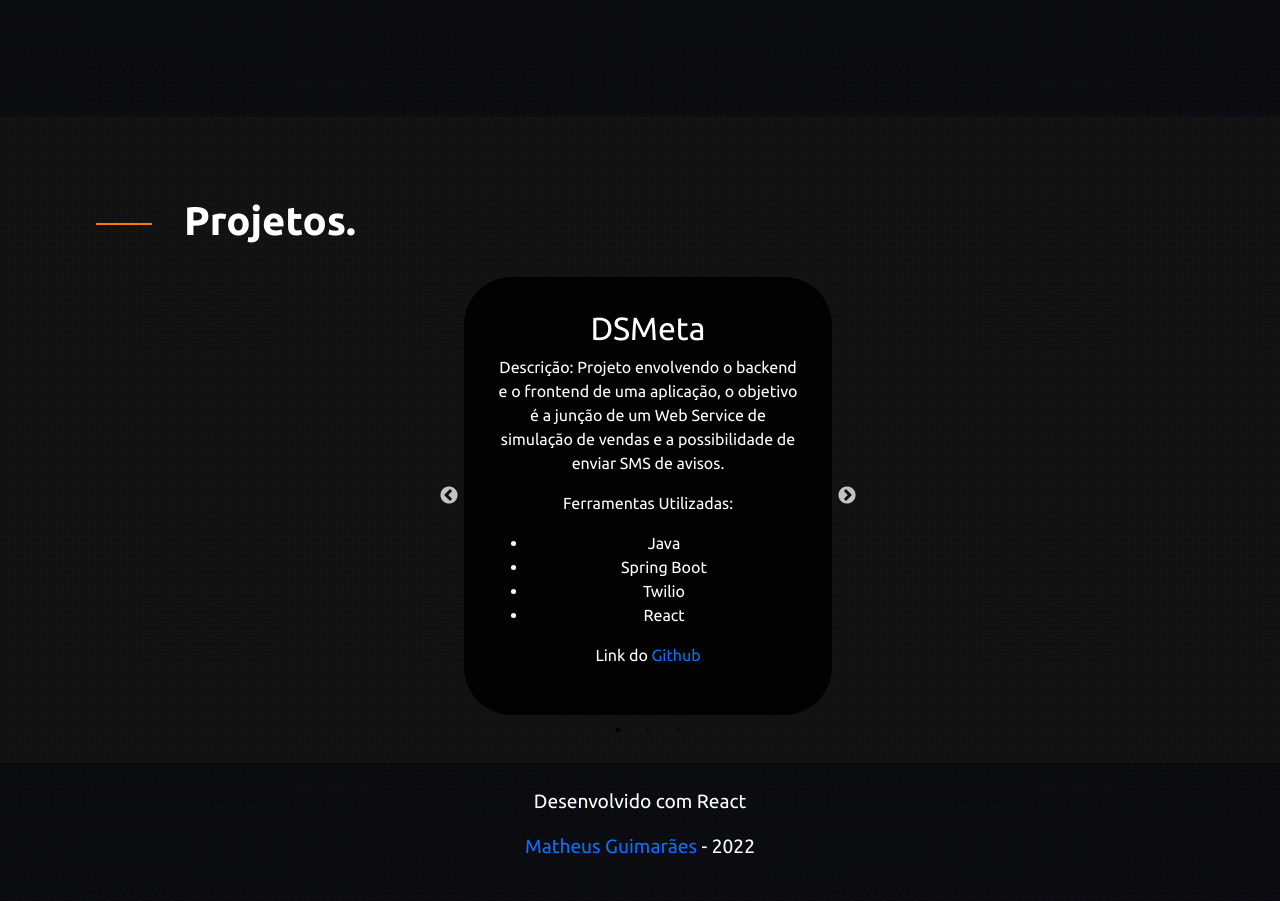
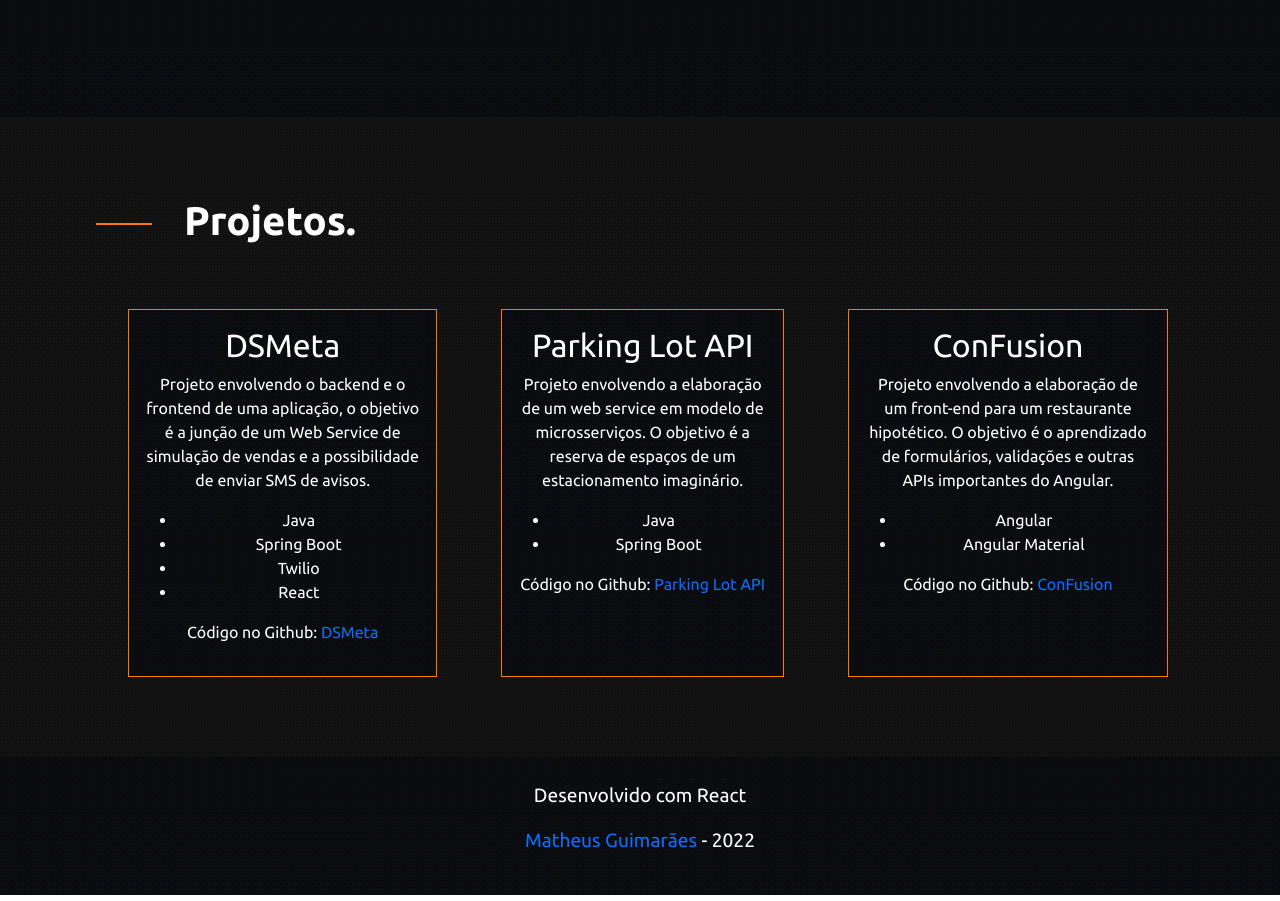
Before and after one commit to MatheusGamasG/portfolio, a React (Create React App) app: page / in a window 1280 px wide. Shown: the part 2336-3237 px from the top of the page. Built offline with nearby package versions, Linux system fonts and the light colour scheme.

Commit message:
Removendo carrossel e adicionando cards no lugar

```diff
--- a/package.json
+++ b/package.json
@@ -9,8 +9,6 @@
     "react": "^17.0.2",
     "react-dom": "^17.0.2",
     "react-scripts": "5.0.0",
-    "react-slick": "^0.29.0",
-    "slick-carousel": "^1.8.1",
     "styled-components": "^5.3.5",
     "web-vitals": "^2.1.4"
   },
--- a/src/Carousel/index.js
+++ /dev/null
@@ -1,65 +0,0 @@
-import "slick-carousel/slick/slick.css";
-import "slick-carousel/slick/slick-theme.css";
-import React from "react";
-import styled from "styled-components";
-import Slider from "react-slick";
-
-export default function SimpleSlider() {
-    var settings = {
-      dots: true,
-      infinite: true,
-      speed: 500,
-      slidesToShow: 1,
-      slidesToScroll: 1
-    };
-
-    return (
-      <Slider {...settings}>
-        <SliderItem>
-            <h2>DSMeta</h2>
-            <p><span>Descrição:</span> Projeto envolvendo o backend e o frontend de uma aplicação, o objetivo é a junção de um Web Service de simulação de vendas e a possibilidade de enviar SMS de avisos.</p>
-            <p>Ferramentas Utilizadas:</p>
-            <ul>
-                <li>Java</li>
-                <li>Spring Boot</li>
-                <li>Twilio</li>
-                <li>React</li>
-            </ul>
-            <p>Link do <a href="https://github.com/MatheusGamasG/DSMeta">Github</a></p>
-        </SliderItem>
-        <SliderItem>
-            <h2>Parking Lot API</h2>
-            <p><span>Descrição:</span> Projeto envolvendo a elaboração de um web service em modelo de microsserviços. O objetivo é a reserva de espaços de um estacionamento imaginário.</p>
-            <p>Ferramentas Utilizadas:</p>
-            <ul>
-                <li>Java</li>
-                <li>Spring Boot</li>
-            </ul>
-            <p>Link do <a href="https://github.com/MatheusGamasG/parking-control">Github</a></p>
-        </SliderItem>
-        <SliderItem>
-            <h2>ConFusion</h2>
-            <p><span>Descrição:</span> Projeto envolvendo a elaboração de um front-end para um restaurante hipotético. O objetivo é o aprendizado de formulários, validações e outras APIs importantes do Angular.</p>
-            <p>Ferramentas Utilizadas:</p>
-            <ul>
-                <li>Angular</li>
-                <li>Angular Material</li>
-            </ul>
-            <p>Link do <a href="https://github.com/MatheusGamasG/conFusion">GitHub</a> </p>
-        </SliderItem>
-      </Slider>
-    );
-  }
-
-  const SliderItem = styled.div`
-    background: #020202;
-    padding: 2rem;
-    min-height: 20rem;
-    text-align: center;
-    color: #FFFFFF;
-    border-radius: 3rem;
-
-    a {
-        text-decoration: none;
-    }
-  `;
--- a/src/Projetos/index.js
+++ b/src/Projetos/index.js
@@ -1,16 +1,48 @@
 import React from "react";
 import styled from "styled-components";
 import background from "../resources/background2.png";
-import SimpleSlider from "../Carousel";
+import cardBackground from "../resources/img.png"
+
 
 function Projetos() {
 
     return (
         <ProjetosContainer id="projetos">
             <h2 className="projetos__titulo">Projetos.</h2>
-            <div className="projetos__slider">
-                <SimpleSlider />
-            </div>
+            <section className="projetos__cards">
+                <article className="projetos__card">
+                    {/* <img src={proativity} alt="Imagem de ferramentas de trabalho" className="card__photo"/> */}
+                    <h2>DSMeta</h2>
+                    <p>Projeto envolvendo o backend e o frontend de uma aplicação, o objetivo é a junção de um Web Service de simulação de vendas e a possibilidade de enviar SMS de avisos.</p>
+                    <ul>
+                        <li>Java</li>
+                        <li>Spring Boot</li>
+                        <li>Twilio</li>
+                        <li>React</li>
+                    </ul>
+                    <p>Código no Github: <a href="">DSMeta</a></p>
+                </article>
+                <article className="projetos__card">
+                    {/* <img src={commitment} alt="Imagem de um aperto de duas mãos" className="card__photo"/> */}
+                    <h2>Parking Lot API</h2>
+                    <p>Projeto envolvendo a elaboração de um web service em modelo de microsserviços. O objetivo é a reserva de espaços de um estacionamento imaginário.</p>
+                    <ul>
+                        <li>Java</li>
+                        <li>Spring Boot</li>
+                    </ul>
+                    <p>Código no Github: <a href="">Parking Lot API</a></p>
+                </article>
+                <article className="projetos__card">
+                    {/* <img src={resilience} alt="Imagem de uma escada sendo dobrada sem quebrar" className="card__photo"/> */}
+                    <h2>ConFusion</h2>
+                    <p>Projeto envolvendo a elaboração de um front-end para um restaurante hipotético. O objetivo é o aprendizado de formulários, validações e outras APIs importantes do Angular.</p>
+                    <ul>
+                        <li>Angular</li>
+                        <li>Angular Material</li>
+                    </ul>
+                    <p>Código no Github: <a href="">ConFusion</a></p>
+                </article>
+            </section>
         </ProjetosContainer>
     );
 }
@@ -40,7 +72,30 @@ const ProjetosContainer = styled.section`
         vertical-align:middle;
     }
 
-    .projetos__slider {
-        margin: 0 25rem;
+    .projetos__cards {
+        margin: 0 2rem;
+        display:flex;
+        justify-content:space-around;
+    }
+
+    .projetos__card {
+        background-image: url(${cardBackground});
+        margin: 2rem;
+        padding: 1rem;
+        min-height: 20rem;
+        text-align: center;
+        color: #FFFFFF;
+        border: .1rem solid var(--default-color);
+
+    }
+
+    .projetos__card:hover {
+        border: .3rem solid var(--default-color);
+        cursor:pointer;
+        transform: scale(1.05)
+    }
+
+    .projetos__card a {
+        text-decoration: none;
     }
 `
```
Also changed, not shown: 1 other file (tests, documents, lock files or other folders).
